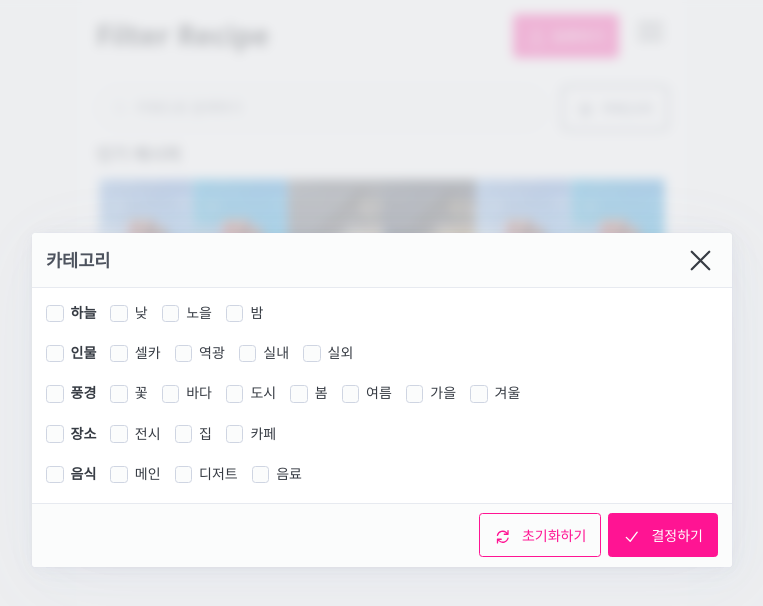
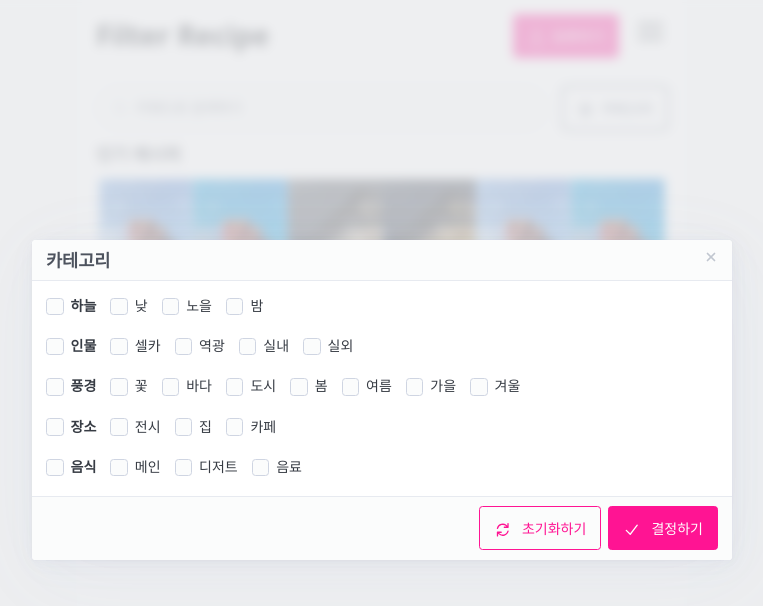
Before and after one commit to seondal/FilterRecipe, a Next.js app: page / in a window 1280 px wide. Both pictures are taken after a click on the button "카테고리". Shown: the top 606 px of the page, without its empty margins (258-1021 px from the left). Built offline with nearby package versions, Linux system fonts and the light colour scheme.

Commit message:
💄 style :  modal rel=close

```diff
--- a/src/app/(main)/page.tsx
+++ b/src/app/(main)/page.tsx
@@ -1,7 +1,7 @@
 "use client";
 
 import { useState } from "react";
-import Category from "./Category";
+import Category from "../../components/Category";
 import { useSearchParams } from "next/navigation";
 import Feed from "./Feed";
 import { AdjustmentsHorizontalIcon } from "@heroicons/react/24/outline";
--- a/src/app/(main)/Category.tsx
+++ b/src/components/Category.tsx
@@ -32,8 +32,8 @@ export default function Category({ open, onClose }: CategoryI) {
     <dialog open={open}>
       <article>
         <header>
+          <button aria-label="Close" rel="prev" onClick={onClose}></button>
           <h4>카테고리</h4>
-          <XMarkIcon className="icon-button" onClick={onClose} />
         </header>
         {CATEGORY.map((main) => (
           <div key={main.text} className="flex gap-4 mb-4">
--- a/src/components/RecipeDetailCard.tsx
+++ b/src/components/RecipeDetailCard.tsx
@@ -32,8 +32,8 @@ export default function RecipeDetailCard({
     <dialog open={open}>
       <article className="">
         <header>
+          <button aria-label="Close" rel="prev" onClick={onClose}></button>
           <h4>{data.title}</h4>
-          <XMarkIcon className="icon-button" onClick={onClose} />
         </header>
         <div className="relative aspect-square">
           {showRecipe && (
--- a/src/style/globals.css
+++ b/src/style/globals.css
@@ -19,10 +19,6 @@ input:not([type="checkbox"], [type="radio"]) {
   margin-bottom: 0px;
 }
 
-article > header {
-  @apply flex justify-between items-center;
-}
-
 .icon-button {
   @apply size-10 fill-[var(--pico-color)];
 }
```
